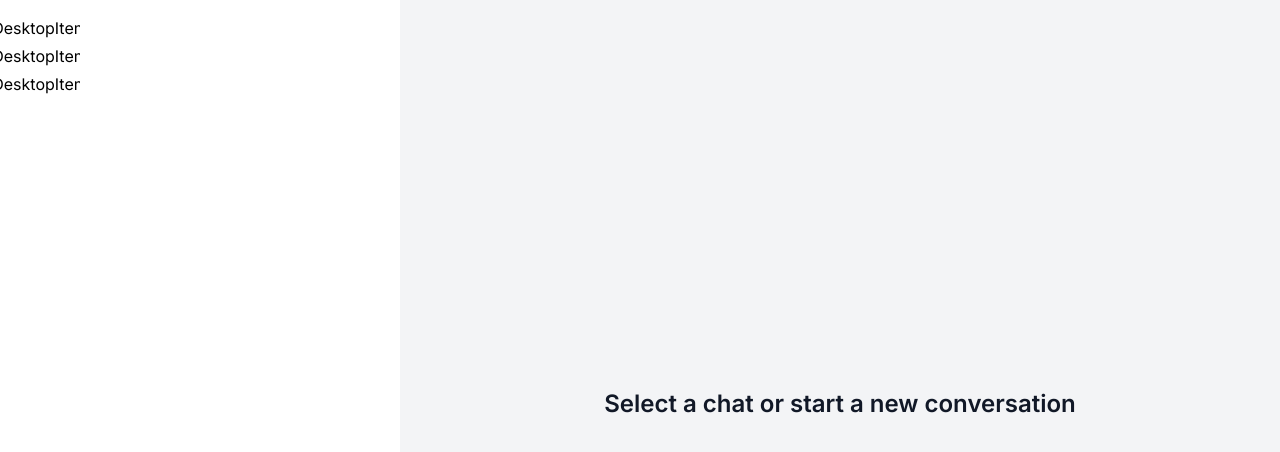
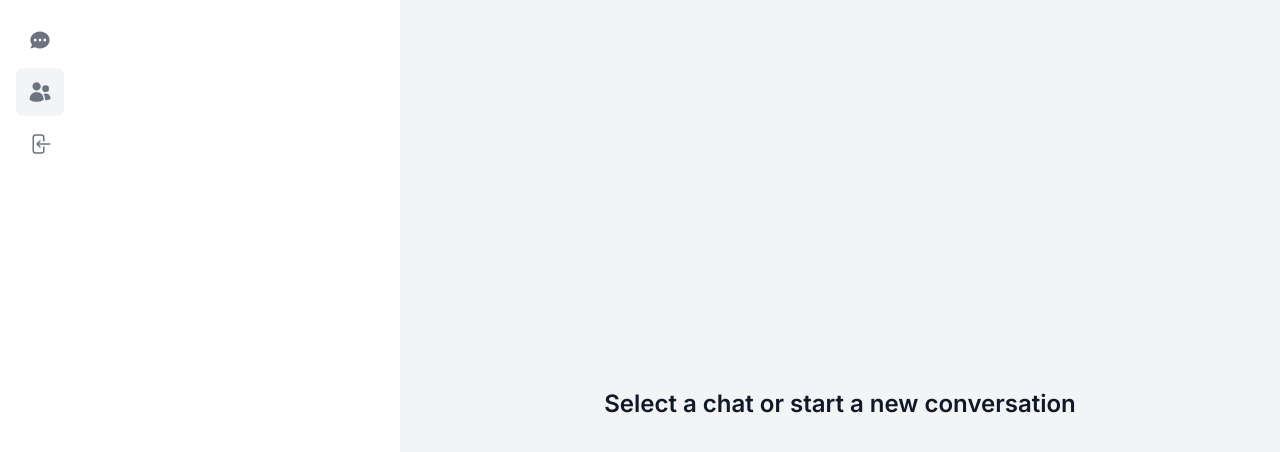
Before and after one commit to EricaReis/messenger-clone-nextjs13, a Next.js app: page /users in a window 1280 px wide. Shown: the top 452 px of the page. Built offline with nearby package versions, Linux system fonts and the light colour scheme.

Commit message:
Add DesktopItem styles

```diff
--- a/app/components/sidebar/DesktopItem.tsx
+++ b/app/components/sidebar/DesktopItem.tsx
@@ -13,7 +13,7 @@ interface DesktopItemProps {
 
 export default function DesktopItem({
   label,
-  icon,
+  icon: Icon,
   href,
   onClick,
   active,
@@ -24,5 +24,30 @@ export default function DesktopItem({
     }
   }
 
-  return <div>DesktopItem</div>
+  return (
+    <li onClick={handleClick}>
+      <Link
+        className={clsx(
+          `
+          group
+          flex
+          gap-x-3
+          rounded-md
+          p-3
+          text-sm
+          leading-6
+          font-semibold
+          text-gray-500
+          hover:text-black
+          hover:bg-gray-100
+        `,
+          active && "bg-gray-100 text-black"
+        )}
+        href={href}
+      >
+        <Icon className="h-6 w-6 shrink-0" />
+        <span className="sr-only">{label}</span>
+      </Link>
+    </li>
+  )
 }
--- a/app/components/sidebar/Sidebar.tsx
+++ b/app/components/sidebar/Sidebar.tsx
@@ -5,6 +5,7 @@ export default async function Sidebar({ children }: { children: ReactNode }) {
   return (
     <div className="h-full">
       <DesktopSidebar />
+      {/* <MobileFooter /> */}
       <main className="lg:pl-20 h-full">{children}</main>
     </div>
   )
```
